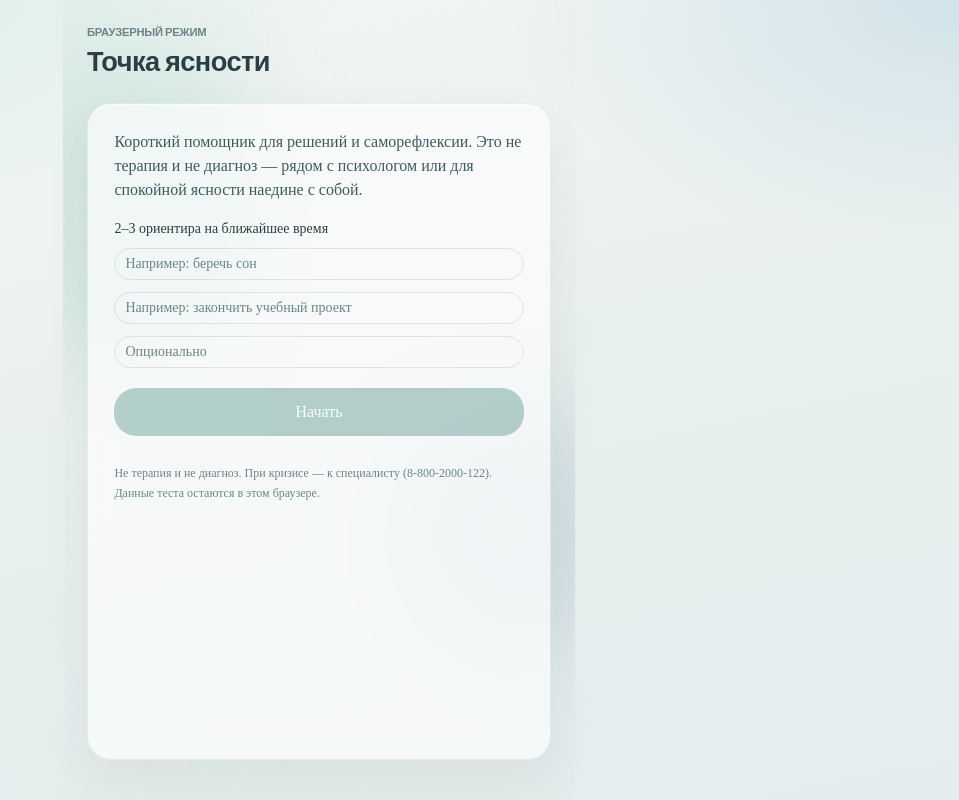
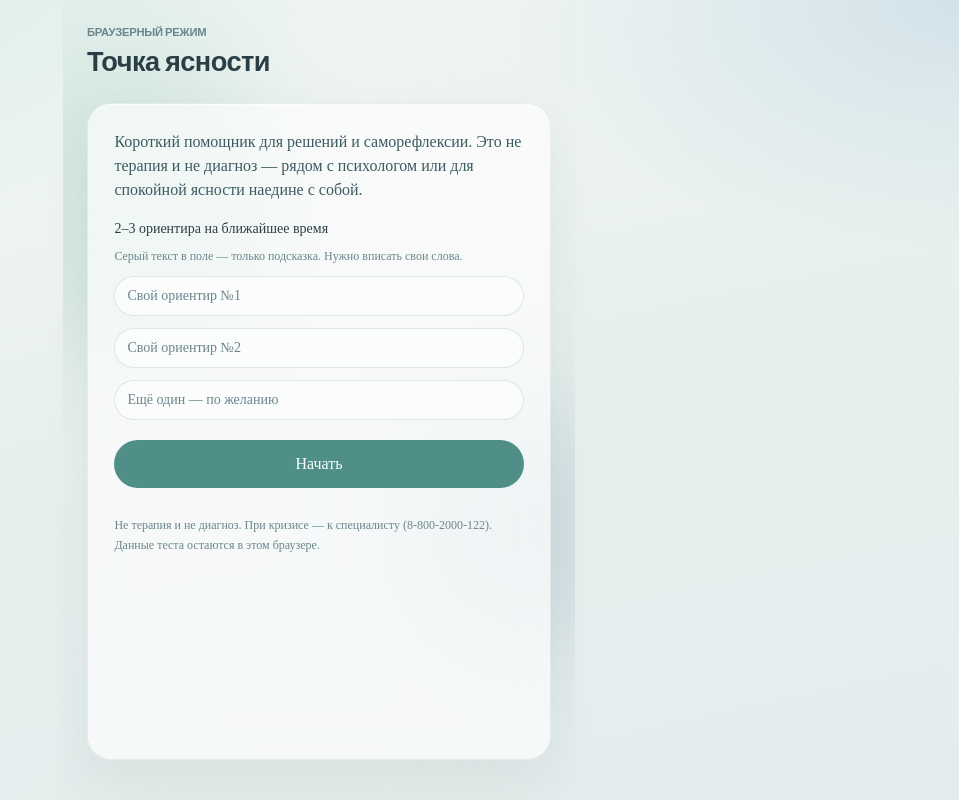
Before and after one commit to GRAnonim/tochka-yasnosti, a Next.js app: page / in a window 1280 px wide. Shown: the whole page, without its empty margins (321-1280 px from the left). Built offline with nearby package versions, Linux system fonts and the light colour scheme.

Commit message:
Fix onboarding goals Start button and allow editing
Make Start always clickable with clear validation, sync autofilled
DOM values, clarify placeholders, and add a home action to change
goals without wiping all data.

Co-authored-by: granonim1 <granonim1@gmail.com>

```diff
--- a/src/components/clarity-app.tsx
+++ b/src/components/clarity-app.tsx
@@ -1,6 +1,6 @@
 "use client";
 
-import { useEffect, useMemo, useState } from "react";
+import { useEffect, useMemo, useRef, useState } from "react";
 import { Button } from "@/components/ui/button";
 import { Input } from "@/components/ui/input";
 import { Textarea } from "@/components/ui/textarea";
@@ -71,6 +71,8 @@ export function ClarityApp() {
   );
   const [activeFeedbackId, setActiveFeedbackId] = useState<string | null>(null);
   const [goalInputs, setGoalInputs] = useState(["", "", ""]);
+  const [goalError, setGoalError] = useState<string | null>(null);
+  const goalRefs = useRef<Array<HTMLInputElement | null>>([null, null, null]);
   const [specName, setSpecName] = useState("");
   const [specContact, setSpecContact] = useState("");
   const [specNote, setSpecNote] = useState("");
@@ -117,10 +119,29 @@ export function ClarityApp() {
   const [fiveSteps, setFiveSteps] = useState<string[]>([""]);
   const [fiveNeedNow, setFiveNeedNow] = useState("");
 
+  const fillGoalInputs = (goals: { text: string }[]) => {
+    setGoalInputs([
+      goals[0]?.text ?? "",
+      goals[1]?.text ?? "",
+      goals[2]?.text ?? "",
+    ]);
+    setGoalError(null);
+  };
+
+  const readGoalInputs = () => {
+    // Prefer live DOM values (covers browser autofill that skips React onChange)
+    const fromDom = goalRefs.current.map((el) => el?.value ?? "");
+    const hasDom = fromDom.some((v) => v.trim().length > 0);
+    return hasDom ? fromDom : goalInputs;
+  };
+
   useEffect(() => {
     const loaded = loadState();
     setState(loaded);
     setScreen(loaded.onboardingDone ? "home" : "onboarding");
+    if (!loaded.onboardingDone && loaded.goals.length > 0) {
+      fillGoalInputs(loaded.goals);
+    }
     if (loaded.specialist) {
       setSpecName(loaded.specialist.name);
       setSpecContact(loaded.specialist.contact);
@@ -436,13 +457,25 @@ export function ClarityApp() {
     setScreen("new-situation");
   };
 
-  const finishOnboarding = () => {
-    const goals = goalInputs
+  const openEditGoals = () => {
+    fillGoalInputs(state.goals);
+    setScreen("edit-goals");
+  };
+
+  const saveGoals = () => {
+    const raw = readGoalInputs();
+    // Keep React state in sync with what we actually save
+    setGoalInputs([raw[0] ?? "", raw[1] ?? "", raw[2] ?? ""]);
+    const goals = raw
       .map((t) => t.trim())
       .filter(Boolean)
       .slice(0, 3)
       .map((text) => ({ id: uid("goal"), text }));
-    if (goals.length < 2) return;
+    if (goals.length < 2) {
+      setGoalError("Нужно минимум два ориентира — затем нажмите ещё раз.");
+      return;
+    }
+    setGoalError(null);
     persist({ ...state, goals, onboardingDone: true });
     setScreen("home");
   };
@@ -556,7 +589,9 @@ export function ClarityApp() {
             Точка ясности
           </h1>
         </div>
-        {screen !== "home" && screen !== "onboarding" && (
+        {screen !== "home" &&
+          screen !== "onboarding" &&
+          screen !== "edit-goals" && (
           <Button
             variant="ghost"
             size="sm"
@@ -569,43 +604,71 @@ export function ClarityApp() {
       </header>
 
       <main className="clarity-panel flex-1 animate-in fade-in duration-500">
-        {screen === "onboarding" && (
-          <section className="space-y-5">
+        {(screen === "onboarding" || screen === "edit-goals") && (
+          <section className="space-y-5" data-testid="goals-form">
             <p className="text-[var(--ink-soft)]">
-              Короткий помощник для решений и саморефлексии. Это не терапия и не
-              диагноз — рядом с психологом или для спокойной ясности наедине с собой.
+              {screen === "edit-goals"
+                ? "Обновите ориентиры — можно стереть старые и написать новые."
+                : "Короткий помощник для решений и саморефлексии. Это не терапия и не диагноз — рядом с психологом или для спокойной ясности наедине с собой."}
             </p>
             <div className="space-y-3">
               <Label>2–3 ориентира на ближайшее время</Label>
+              <p className="text-xs text-[var(--ink-muted)]">
+                Серый текст в поле — только подсказка. Нужно вписать свои слова.
+              </p>
               {goalInputs.map((g, i) => (
                 <Input
                   key={i}
+                  ref={(el) => {
+                    goalRefs.current[i] = el;
+                  }}
                   data-testid={`goal-${i}`}
                   value={g}
+                  autoComplete="off"
                   placeholder={
                     i === 0
-                      ? "Например: беречь сон"
+                      ? "Свой ориентир №1"
                       : i === 1
-                        ? "Например: закончить учебный проект"
-                        : "Опционально"
+                        ? "Свой ориентир №2"
+                        : "Ещё один — по желанию"
                   }
                   onChange={(e) => {
                     const next = [...goalInputs];
                     next[i] = e.target.value;
                     setGoalInputs(next);
+                    if (goalError) setGoalError(null);
                   }}
                 />
               ))}
             </div>
+            {goalError && (
+              <p
+                className="text-sm text-[var(--danger-soft)]"
+                data-testid="goal-error"
+              >
+                {goalError}
+              </p>
+            )}
             <button
               type="button"
               data-testid="start-onboarding"
-              className="inline-flex h-12 w-full items-center justify-center rounded-xl bg-[var(--primary)] px-4 text-base font-medium text-[var(--primary-foreground)] transition hover:opacity-95 disabled:pointer-events-none disabled:opacity-40"
-              disabled={goalInputs.filter((g) => g.trim()).length < 2}
-              onClick={finishOnboarding}
+              className="inline-flex h-12 w-full items-center justify-center rounded-2xl bg-[var(--primary)] px-4 text-base font-medium text-[var(--primary-foreground)] transition hover:opacity-95"
+              onClick={saveGoals}
             >
-              Начать
+              {screen === "edit-goals" ? "Сохранить ориентиры" : "Начать"}
             </button>
+            {screen === "edit-goals" && (
+              <button
+                type="button"
+                className="inline-flex h-10 w-full items-center justify-center text-sm text-[var(--accent-ink)]"
+                onClick={() => {
+                  setGoalError(null);
+                  setScreen("home");
+                }}
+              >
+                Отмена
+              </button>
+            )}
             <p className="pt-2 text-xs leading-relaxed text-[var(--ink-muted)]">
               Не терапия и не диагноз. При кризисе — к специалисту
               (8-800-2000-122). Данные теста остаются в этом браузере.
@@ -624,6 +687,14 @@ export function ClarityApp() {
                 Ваши ориентиры:{" "}
                 {state.goals.map((g) => g.text).join(" · ") || "не заданы"}
               </p>
+              <button
+                type="button"
+                data-testid="edit-goals"
+                className="text-left text-sm text-[var(--accent-ink)] underline-offset-4 hover:underline"
+                onClick={openEditGoals}
+              >
+                Изменить ориентиры
+              </button>
             </div>
 
             <div className="flex flex-col gap-3">
@@ -726,7 +797,7 @@ export function ClarityApp() {
                 onClick={() => {
                   const next = emptyState();
                   persist(next);
-                  setGoalInputs(["", "", ""]);
+                  fillGoalInputs([]);
                   setScreen("onboarding");
                 }}
               >
--- a/src/components/ui/input.tsx
+++ b/src/components/ui/input.tsx
@@ -1,18 +1,22 @@
-import * as React from "react"
-import { cn } from "cn"
+import * as React from "react";
+import { cn } from "cn";
 
-function Input({ className, type, ...props }: React.ComponentProps<"input">) {
+const Input = React.forwardRef<
+  HTMLInputElement,
+  React.ComponentProps<"input">
+>(function Input({ className, type, ...props }, ref) {
   return (
     <input
+      ref={ref}
       type={type}
       data-slot="input"
       className={cn(
-        "h-8 w-full min-w-0 rounded-lg border border-input bg-transparent px-2.5 py-1 text-base transition-colors outline-none file:inline-flex file:h-6 file:border-0 file:bg-transparent file:text-sm file:font-medium file:text-foreground placeholder:text-muted-foreground focus-visible:border-ring focus-visible:ring-3 focus-visible:ring-ring/50 disabled:pointer-events-none disabled:cursor-not-allowed disabled:bg-input/50 disabled:opacity-50 aria-invalid:border-destructive aria-invalid:ring-3 aria-invalid:ring-destructive/20 md:text-sm dark:bg-input/30 dark:disabled:bg-input/80 dark:aria-invalid:border-destructive/50 dark:aria-invalid:ring-destructive/40",
-        className
+        "h-10 w-full min-w-0 rounded-xl border border-input bg-[var(--surface-strong)] px-3 py-2 text-base transition-colors outline-none file:inline-flex file:h-6 file:border-0 file:bg-transparent file:text-sm file:font-medium file:text-foreground placeholder:text-muted-foreground focus-visible:border-ring focus-visible:ring-3 focus-visible:ring-ring/50 disabled:pointer-events-none disabled:cursor-not-allowed disabled:bg-input/50 disabled:opacity-50 aria-invalid:border-destructive aria-invalid:ring-3 aria-invalid:ring-destructive/20 md:text-sm dark:bg-input/30 dark:disabled:bg-input/80 dark:aria-invalid:border-destructive/50 dark:aria-invalid:ring-destructive/40",
+        className,
       )}
       {...props}
     />
-  )
-}
+  );
+});
 
-export { Input }
+export { Input };
--- a/src/lib/types.ts
+++ b/src/lib/types.ts
@@ -172,6 +172,7 @@ export type AppState = {
 export type Screen =
   | "home"
   | "onboarding"
+  | "edit-goals"
   | "practices"
   | "mood"
   | "gratitude"
```
